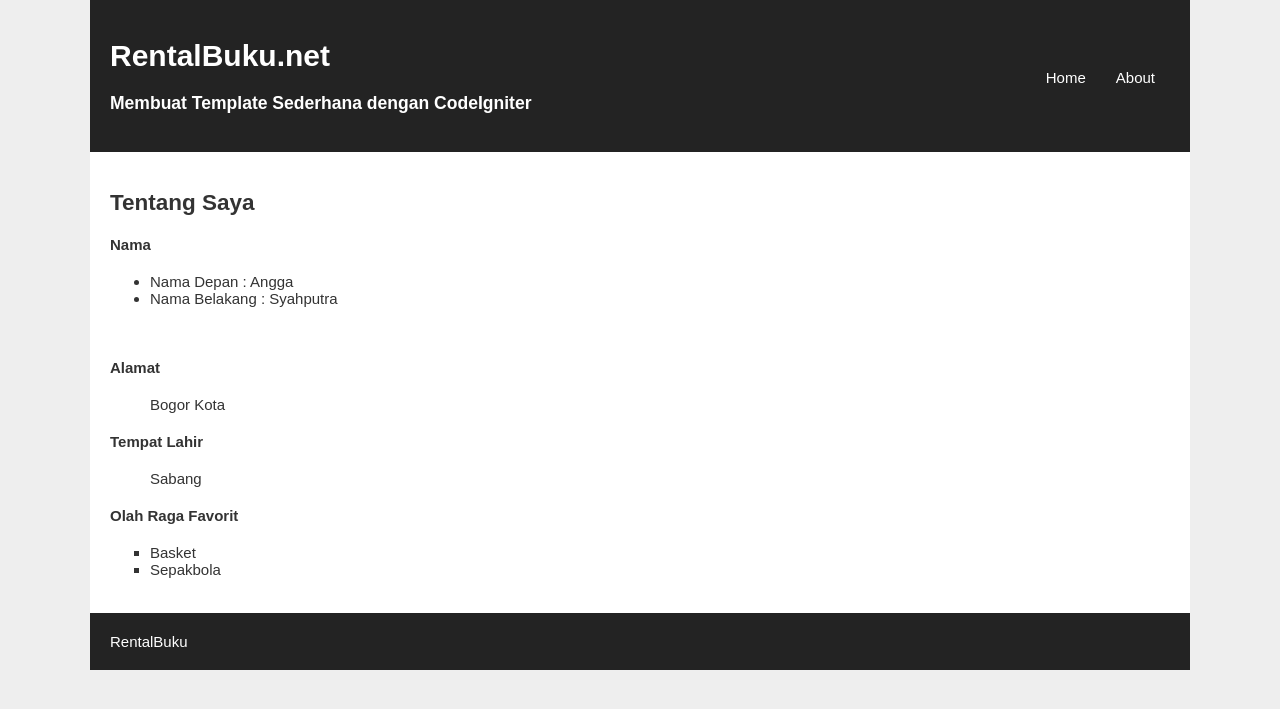
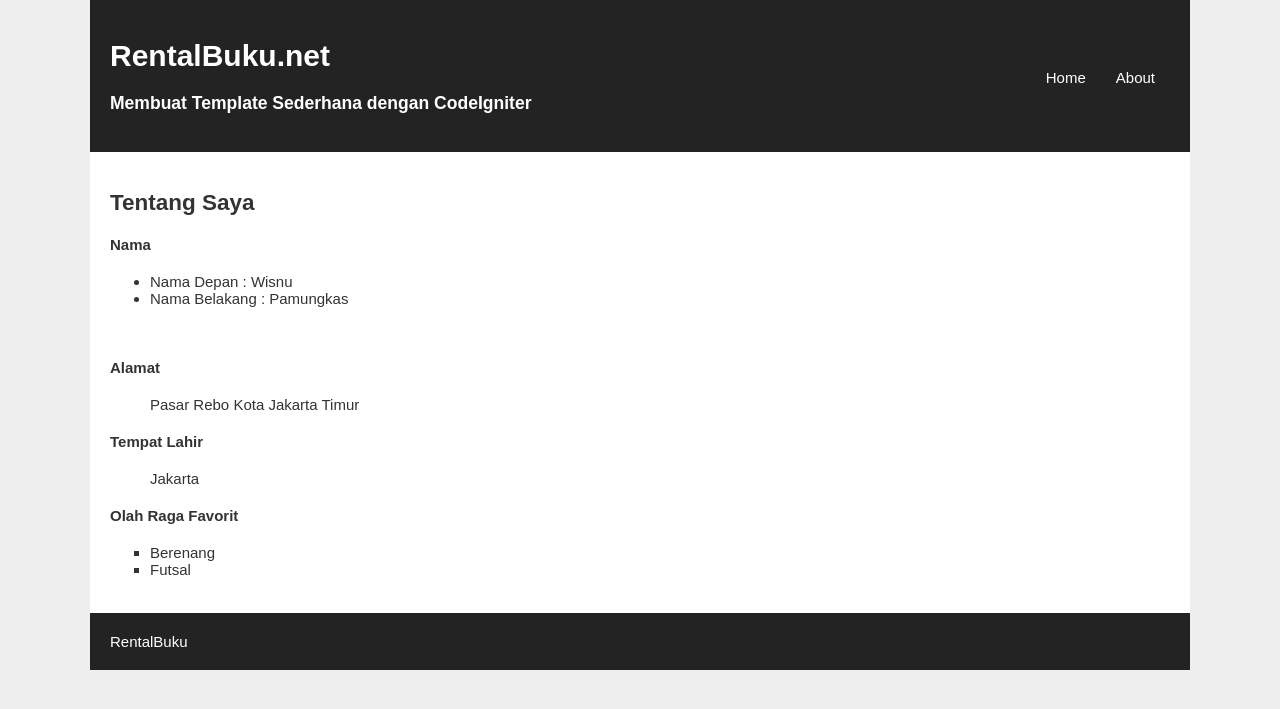
Before and after one commit to wisnupamungkas12/WP2_WisnuPamungkas, a CodeIgniter app: page /pustaka-booking/index.php/web/about in a window 1280 px wide. Shown: the part 21-730 px from the top of the page. Run offline with CodeIgniter, Linux system fonts and the light colour scheme.

Commit message:
Mengerjakan tugas pertemuan 3 dan 4

```diff
--- a/application/controllers/Web.php
+++ b/application/controllers/Web.php
@@ -16,7 +16,7 @@ class Web extends CI_Controller{
     }
 
     public function about(){
-        $data{'judul'} = "Tentang Saya";
+        $data['judul'] = "Tentang Saya";
         $this->load->view('v_header',$data);
         $this->load->view('v_about',$data);
         $this->load->view('v_footer',$data);
--- a/application/views/v_about.php
+++ b/application/views/v_about.php
@@ -2,23 +2,23 @@
     <h1><?php echo $judul ?></h1>
     <h4>Nama</h4>
     <ul type="disc">
-        <li>Nama Depan : Angga</li>
-        <li>Nama Belakang : Syahputra</li>
+        <li>Nama Depan : Wisnu</li>
+        <li>Nama Belakang : Pamungkas</li>
     </ul>
     <br>
     <h4>Alamat</h4>
     <ul type="none">
-        <li>Bogor Kota</li>
+        <li>Pasar Rebo Kota Jakarta Timur</li>
     </ul>
 
     <h4>Tempat Lahir</h4>
     <ul type="none">
-        <li>Sabang</li>
+        <li>Jakarta</li>
     </ul>
 
     <h4>Olah Raga Favorit</h4>
     <ul type="square">
-        <li>Basket</li>
-        <li>Sepakbola</li>
+        <li>Berenang</li>
+        <li>Futsal</li>
     </ul>
 </section>
```
